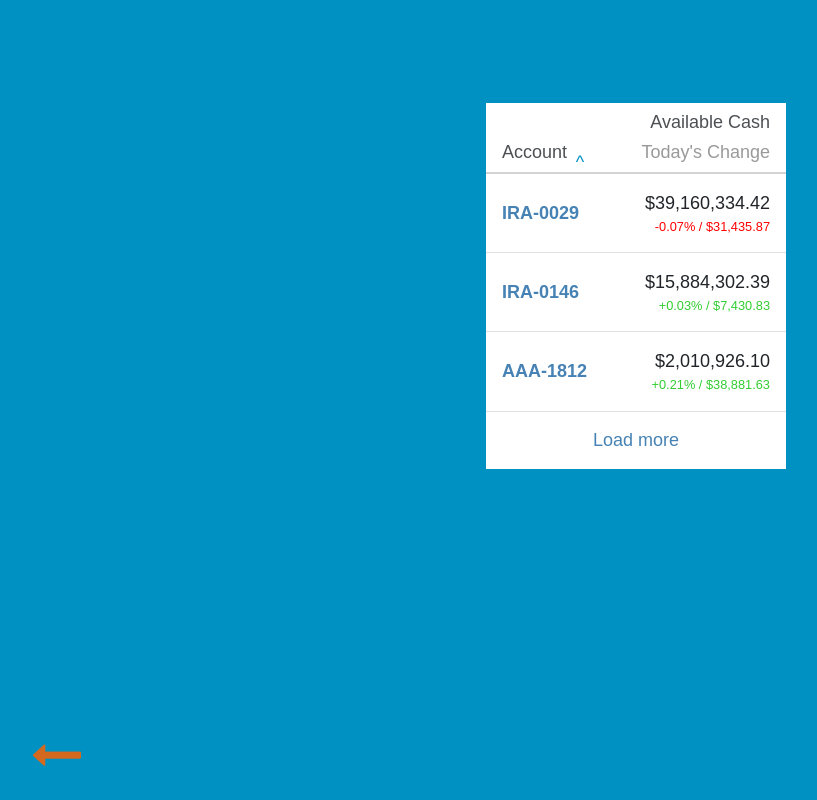
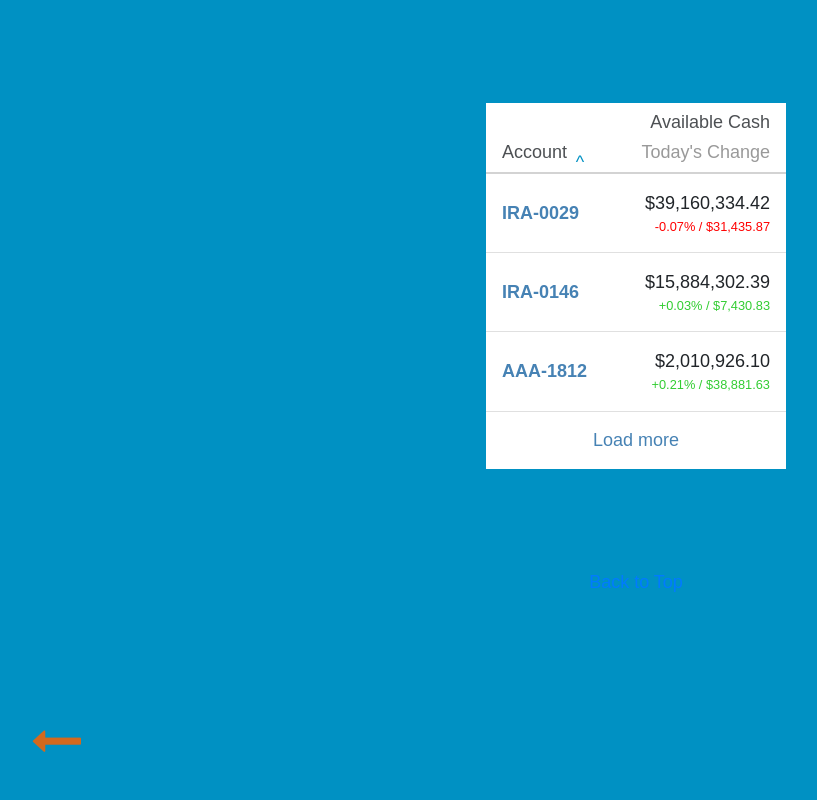
Before and after one commit to johnthecomposer/johnthecomposer.github.io, a plain HTML site: page banking-activity/index.html in a window 1280 px wide. Shown: the whole page, without its empty margins (4-821 px from the left). Drawn offline with nearby package versions, Linux system fonts and the light colour scheme; files whose address does not match are found by name.

Commit message:
Fixes to pagination-navs - wrapped in <a>s across all pages

```diff
--- a/banking-activity/index.html
+++ b/banking-activity/index.html
@@ -37,14 +37,19 @@
       </div>
       <div id="load-more">Load more</div>
     </main>
-    <footer>
-      <div class="row justify content-between pagination-nav fixed-bottom">
-        <i class="col fa fa-long-arrow-left fa-4 arrow-nav previous" aria-hidden="true">
-          <a href="/banner-animation/"></a>
-        </i>
-        <i class="col fa fa-long-arrow-right fa-4 arrow-nav next" aria-hidden="true">
-          <a href="/"></a>
-        </i>
+    <footer class="row justify-content-center">
+      <div class="col-11">
+        <div class="row justify-content-center">
+          <a href="">Back to Top</a>
+        </div>
+        <div class="row justify content-between pagination-nav fixed-bottom">
+         <a class="col arrow-nav previous" href="/scroll-animations/">
+           <i class="fa fa-long-arrow-left fa-4" aria-hidden="true"></i>
+         </a>
+         <a class="col arrow-nav next" href="/">
+           <i class="fa fa-long-arrow-right fa-4" aria-hidden="true"></i>
+         </a>
+        </div>
       </div>
     </footer>
   </div>
```
Also changed, not shown: scroll-animations/index.html (+6 -6 lines), 1 other file.
